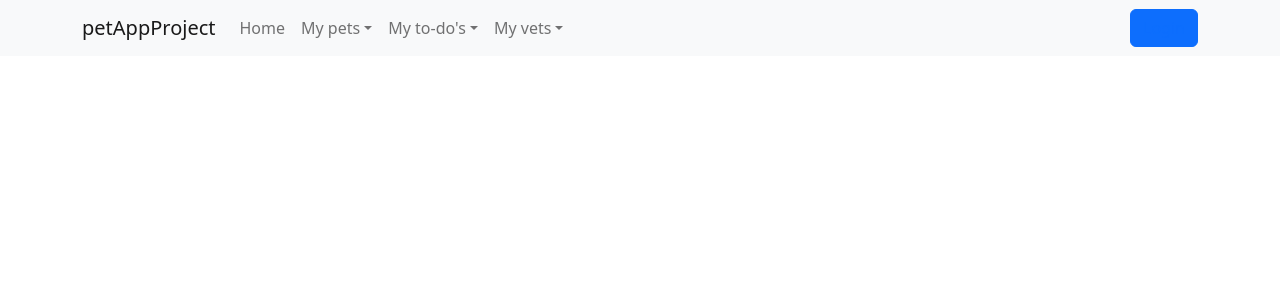
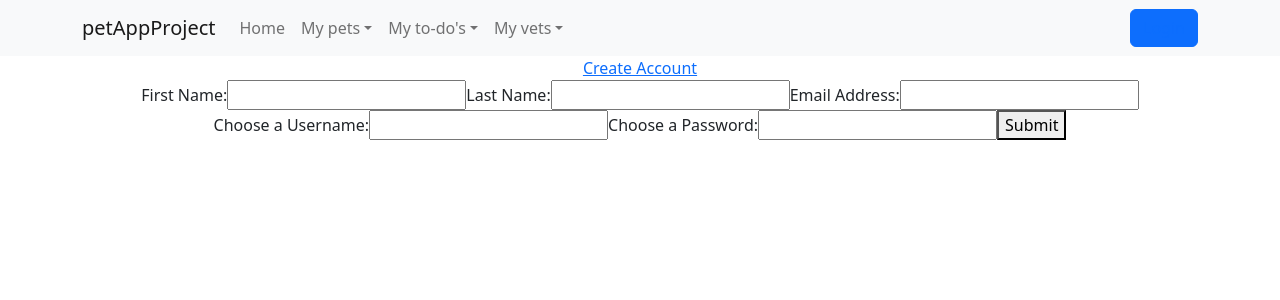
Before and after one commit to CodeOp-tech/final-project-FS23-Team3, a React (Create React App) app in the folder client/: page /register in a window 1280 px wide. Shown: the top 300 px of the page. Built offline with nearby package versions, Linux system fonts and the light colour scheme.

Commit message:
added registration view which allows creation of a new owner and immediately logs them in

```diff
--- a/client/src/App.js
+++ b/client/src/App.js
@@ -7,7 +7,7 @@ import Api from "./helpers/Api";
 
 import LoginView from "./views/LoginView";
 import PrivateRoute from './components/PrivateRoute';
-
+import RegisterView from './views/RegisterView';
 import NavBar from './components/NavBar';
 
 function App() {
@@ -32,10 +32,10 @@ const [user, setUser] = useState(Local.getUser());
     setUser(null);
   }
 
-  async function registerUser(username, password){
-    let myresponse = await Api.registerUser(username, password);
+  async function registerUser(firstname, lastname, username, email, password){
+    let myresponse = await Api.registerUser(firstname, lastname, username, email, password);
     if (myresponse.ok){
-      doLogin(username, password);
+      doLogin(username, password)
     } else {
       setLoginErrorMsg('Registration failed');
     }
@@ -52,6 +52,7 @@ const [user, setUser] = useState(Local.getUser());
         />
 
       <NavBar user={user} logoutCb={doLogout} />
+      {!user && <Link to="/register">Create Account</Link>}
 
       <Routes>
         <Route path="/" element={
@@ -60,7 +61,7 @@ const [user, setUser] = useState(Local.getUser());
           </PrivateRoute>
         } />
         <Route path='/login' element={<LoginView loginErrorMsg={loginErrorMsg} doLoginCb={(u, p) => doLogin(u, p)} />} />
-        {/* <Route path='/register' element={<RegisterView loginErrorMsg={loginErrorMsg} doRegisterCb={(u, p) => registerUser(u, p)} />} /> */}
+        <Route path='/register' element={<RegisterView loginErrorMsg={loginErrorMsg} registerUserCb={(firstname, lastname, username, email, password) => registerUser(firstname, lastname, username, email, password)} />} />
       </Routes>
     </div>
   );
--- a/client/src/helpers/Api.js
+++ b/client/src/helpers/Api.js
@@ -21,9 +21,8 @@ class Api {
     }
 
     //Register
-    static async registerUser(username, password) {
-        let body = { username, password };
-
+    static async registerUser(firstname, lastname, username, email, password) {
+        let body = { firstname, lastname, username, email, password };
         return await this._doFetch('/register', 'POST', body);
     }
 
--- /dev/null
+++ b/client/src/views/RegisterView.js
@@ -0,0 +1,78 @@
+import React, { useState, useEffect } from 'react';
+
+let EMPTY_FORM = {
+    username: '',
+    password: '',
+    firstname: '',
+    lastname: '',
+    email: ''
+}
+
+export default function RegisterView(props) {
+    const [newUser, setNewUser] = useState(EMPTY_FORM);
+
+    const handleChange = (event) => {
+        let { name, value } = event.target;
+        setNewUser((newUser) => ({
+            ...newUser,
+            [name]: value,
+          }));
+    }
+
+    const handleSubmit = (event) => {
+        event.preventDefault();
+        props.registerUserCb(newUser.username, newUser.password, newUser.firstname, newUser.lastname, newUser.email)
+    }
+  return (
+    <div className="RegisterView" onSubmit={handleSubmit}>
+        <form>
+            <label>First Name:
+                <input
+                type = "text"
+                name = "firstname"
+                required
+                value = {newUser.firstname}
+                onChange = {handleChange}
+                />
+            </label>
+            <label>Last Name:
+                <input
+                type = "text"
+                name = "lastname"
+                required
+                value = {newUser.lastname}
+                onChange = {handleChange}
+                />
+            </label>
+            <label>Email Address:
+                <input
+                type = "text"
+                name = "email"
+                required
+                value = {newUser.email}
+                onChange = {handleChange}
+                />
+            </label>
+            <label>Choose a Username:
+                <input
+                type = "text"
+                name = "username"
+                required
+                value = {newUser.username}
+                onChange = {handleChange}
+                />
+            </label>
+            <label>Choose a Password:
+                <input
+                type = "password"
+                name = "password"
+                required
+                value = {newUser.password}
+                onChange = {handleChange}
+                />
+            </label>
+            <button type="submit">Submit</button>
+        </form>
+    </div>
+  )
+}
```
